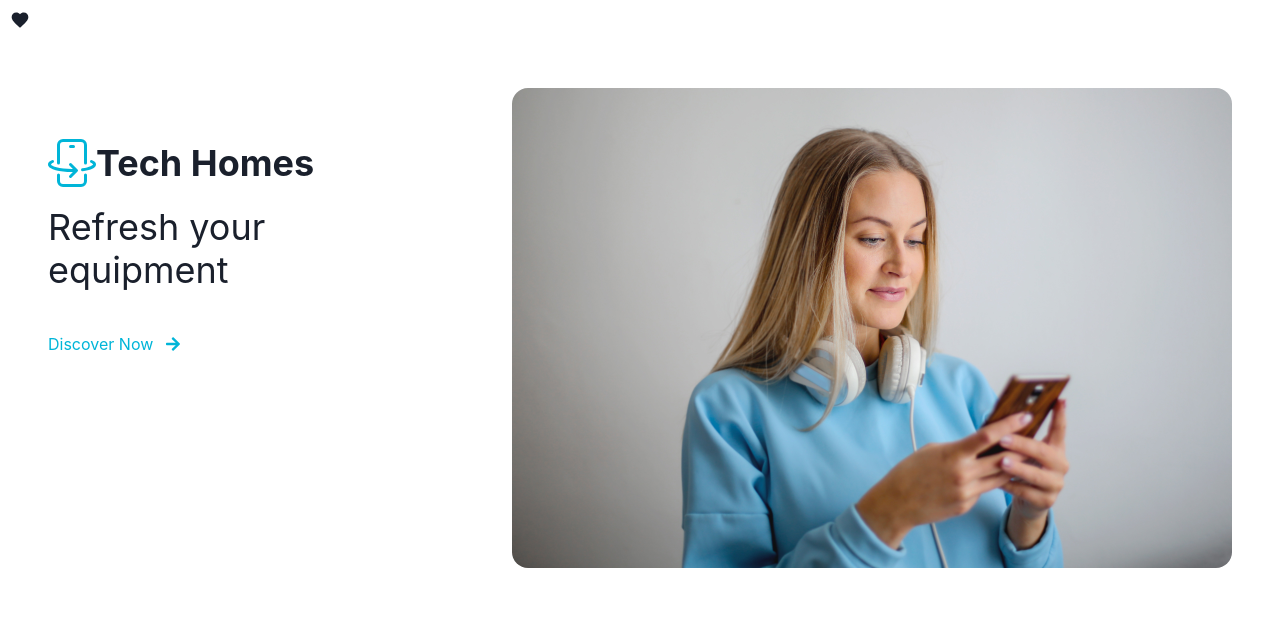
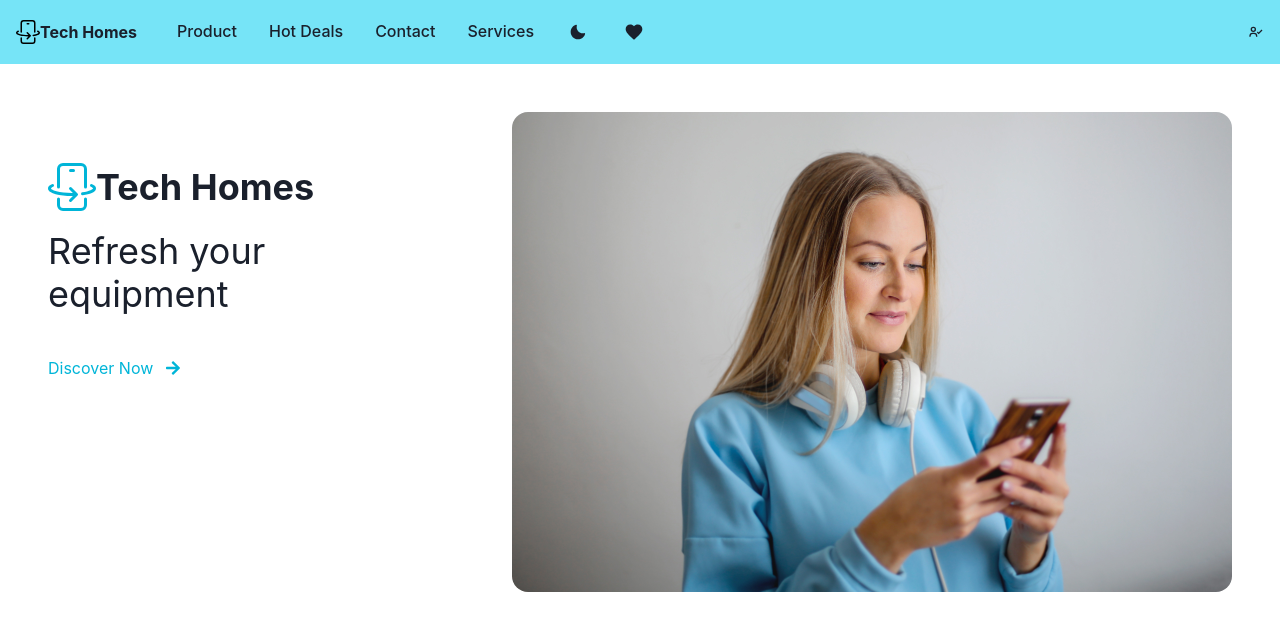
Before and after one commit to bky201/tech-ecommerce, a React (Create React App) app in the folder client/: page / in a window 1280 px wide. Shown: the top 630 px of the page. Built offline with nearby package versions, Linux system fonts and the light colour scheme.

Commit message:
Add Star component

```diff
--- /dev/null
+++ b/client/src/components/ColorModeToggle.jsx
@@ -0,0 +1,12 @@
+import { useColorMode, IconButton } from '@chakra-ui/react';
+import { SunIcon, MoonIcon } from '@chakra-ui/icons';
+
+const ColorModeToggle = () => {
+	const { colorMode, toggleColorMode } = useColorMode();
+
+	return (
+		<IconButton icon={colorMode === 'dark' ? <SunIcon /> : <MoonIcon />} onClick={toggleColorMode} variant='ghost' />
+	);
+};
+
+export default ColorModeToggle;
--- a/client/src/components/Header.jsx
+++ b/client/src/components/Header.jsx
@@ -1,29 +1,110 @@
 import React from 'react';
-import { IconButton } from '@chakra-ui/react';
+import {
+	IconButton,
+	Box,
+	Flex,
+	HStack,
+	Icon,
+	Stack,
+	Text,
+	useColorModeValue as mode,
+	useDisclosure,
+} from '@chakra-ui/react';
+import { useEffect } from 'react';
+import { BsPhoneFlip } from 'react-icons/bs';
+import { Link as ReactLink } from 'react-router-dom';
 import { MdOutlineFavorite, MdOutlineFavoriteBorder } from 'react-icons/md';
 import { useDispatch, useSelector } from 'react-redux';
+import NavLink from './NavLink';
+import ColorModeToggle from './ColorModeToggle';
+import { BiUserCheck } from 'react-icons/bi';
 import { toggleFavorites } from '../redux/actions/productActions';
+import { HamburgerIcon, CloseIcon } from '@chakra-ui/icons';
 
+const Links = [
+	{ name: 'Product', route: '/products' },
+	{ name: 'Hot Deals', route: '/hot-deals' },
+	{ name: 'Contact', route: '/contact' },
+	{ name: 'Services', route: '/services' },
+];
 const Header = () => {
+	const { isOpen, onOpen, onClose } = useDisclosure();
 	const dispatch = useDispatch();
 	const { favoritesToggled } = useSelector((state) => state.product);
 
+	useEffect(() => {}, [favoritesToggled, dispatch]);
+
 	return (
-		<>
-			{!favoritesToggled ? (
+		<Box bg={mode('cyan.300', 'gray.900')} px='4'>
+			<Flex h='16' alignItems='center' justifyContent='space-between'>
+				<Flex display={{ base: 'flex', md: 'none' }} alignItems='center'>
 					<IconButton
-					onClick={() => dispatch(toggleFavorites(true))}
+						bg='parent'
+						size='md'
+						icon={isOpen ? <CloseIcon /> : <HamburgerIcon />}
+						onClick={isOpen ? onClose : onOpen}
+					/>
+				</Flex>
+				<HStack spacing='8' alignItems='center'>
+					<Box alignItems='center' display='flex' as={ReactLink} to='/'>
+						<Icon as={BsPhoneFlip} h='6' w='6' color={mode('black', 'yellow.200')} />
+						<Text as='b'>Tech Homes</Text>
+					</Box>
+
+					<HStack as='nav' spacing='4' display={{ base: 'none', md: 'flex' }}>
+						{Links.map((link) => (
+							<NavLink route={link.route} key={link.route}>
+								<Text fontWeight='medium'>{link.name}</Text>
+							</NavLink>
+						))}
+						<ColorModeToggle />
+						{favoritesToggled ? (
+							<IconButton
+								onClick={() => dispatch(toggleFavorites(false))}
 								icon={<MdOutlineFavorite size='20px' />}
 								variant='ghost'
 							/>
 						) : (
 							<IconButton
-					onClick={() => dispatch(toggleFavorites(false))}
+								onClick={() => dispatch(toggleFavorites(true))}
 								icon={<MdOutlineFavoriteBorder size='20px' />}
 								variant='ghost'
 							/>
 						)}
-		</>
+					</HStack>
+				</HStack>
+				<Flex alignItems='center'>
+					<BiUserCheck />
+				</Flex>
+			</Flex>
+			<Box display='flex'>
+				{isOpen && (
+					<Box pb='4' display={{ md: 'none' }}>
+						<Stack as='nav' spacing='4'>
+							{Links.map((link) => (
+								<NavLink route={link.route} key={link.route}>
+									<Text fontWeight='medium'>{link.name}</Text>
+								</NavLink>
+							))}
+						</Stack>
+						{favoritesToggled ? (
+							<IconButton
+								onClick={() => dispatch(toggleFavorites(false))}
+								icon={<MdOutlineFavorite size='20px' />}
+								variant='ghost'
+							/>
+						) : (
+							<IconButton
+								onClick={() => dispatch(toggleFavorites(true))}
+								icon={<MdOutlineFavoriteBorder size='20px' />}
+								variant='ghost'
+							/>
+						)}
+						<ColorModeToggle />
+					</Box>
+				)}
+			</Box>
+		</Box>
 	);
 };
 
--- /dev/null
+++ b/client/src/components/NavLink.jsx
@@ -0,0 +1,10 @@
+import { IconButton } from '@chakra-ui/react';
+import { Link as ReactLink } from 'react-router-dom';
+
+const NavLink = ({ children, route }) => (
+	<IconButton as={ReactLink} px='2' py='1' rounded='md' variant='ghost' to={route}>
+		{children}
+	</IconButton>
+);
+
+export default NavLink;
--- a/client/src/components/ProductCard.jsx
+++ b/client/src/components/ProductCard.jsx
@@ -1,18 +1,17 @@
 import { Box, Image, Text, Badge, Flex, IconButton, Skeleton } from '@chakra-ui/react';
 import { BiExpand } from 'react-icons/bi';
-import React from 'react';
+import React, { useState } from 'react';
 import { addToFavorites, removeFromFavorites } from '../redux/actions/productActions';
 import { useSelector, useDispatch } from 'react-redux';
 import { MdOutlineFavorite, MdOutlineFavoriteBorder } from 'react-icons/md';
-
+import { Link as ReactLink } from 'react-router-dom';
 
 const ProductCard = ({ product, loading }) => {
 	const dispatch = useDispatch();
 	const { favorites } = useSelector((state) => state.product);
-
-
+	const [isShown, setIsShown] = useState(false);
 	return (
-		<Skeleton isLoaded={!loading} _hover={{ size: 1.5 }}>
+		<Skeleton isLoaded={!loading} >
 			<Box
 				_hover={{ transform: 'scale(1.1)', transitionDuration: '0.5s' }}
 				borderWidth='1px'
@@ -20,7 +19,9 @@
 				p='4'
 				shadow='md'>
 				<Image
-					src={product.images[0]}
+					onMouseEnter={() => setIsShown(true)}
+					onMouseLeave={() => setIsShown(false)}
+					src={product.images[isShown && product.images.length === 2 ? 1 : 0]}
 					fallbackSrc='https://via.placeholder.com/150'
 					alt={product.name}
 					height='200px'
@@ -68,7 +69,7 @@
 						/>
 					)}
 
-					<IconButton icon={<BiExpand size='20' />} colorScheme='cyan' size='sm' />
+					<IconButton icon={<BiExpand size='20' />} as={ReactLink} to={`/product/${product._id}`} colorScheme='cyan' size='sm' />
 				</Flex>
 			</Box>
 		</Skeleton>
--- a/client/src/redux/actions/productActions.js
+++ b/client/src/redux/actions/productActions.js
@@ -55,13 +55,12 @@
 	} = getState();
 
 	if (toggle) {
-		// const productsList = Array.from(products)
-		const filteredProducts = Array.from(products).filter((product) => favorites.includes(product._id));
+		const filteredProducts = products.filter((product) => favorites.includes(product._id));
 		dispatch(setFavoritesToggle(toggle));
 		dispatch(setProducts(filteredProducts));
 	} else {
 		dispatch(setFavoritesToggle(false));
-		dispatch(setProducts(1));
+		dispatch(getProducts(1));
 	}
 };
 
--- a/client/src/redux/slices/product.js
+++ b/client/src/redux/slices/product.js
@@ -6,7 +6,7 @@
 	products: [],
 	product: null,
 	pagination: {},
-	favoritesToggled: false,
+	favoritesToggled: true,
 	reviewed: false,
 	favorites: JSON.parse(localStorage.getItem('favorites')) ?? [],
 };
@@ -19,9 +19,9 @@
 			state.loading = true;
 		},
 		setProducts: (state, { payload }) => {
+			state.products = payload;
 			state.loading = false;
 			state.error = null;
-			state.products = payload;
 		},
 		setProduct: (state, { payload }) => {
 			state.product = payload;
@@ -47,7 +47,7 @@
 	},
 });
 
-export const { setLoading, setError, setProducts, setPagination, setFavoritesToggle, setFavorites, setProduct } =
+export const { setLoading, setError, setProducts, setFilteredProducts, setPagination, setFavoritesToggle, setFavorites, setProduct } =
 	productsSlice.actions;
 
 export default productsSlice.reducer;
```
Also changed, not shown: client/src/components/Star.jsx (added, +7 -0 lines). Lines whose indentation alone changed are shown as unchanged.
